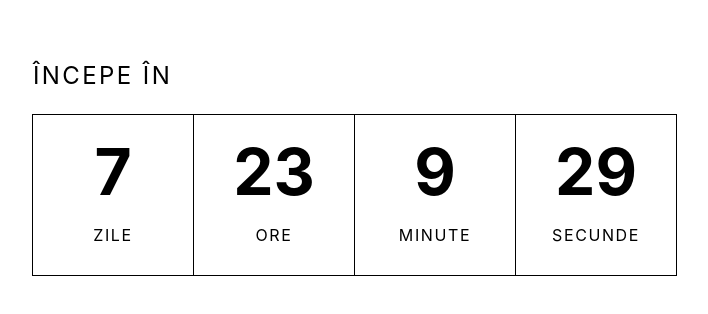
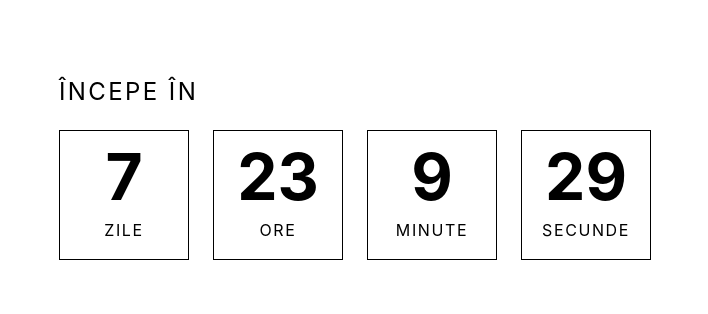
Before and after one commit to dalandcap/countdown, a React (Create React App) app: page / in a window 1280 px wide. Shown: the part 244-558 px from the top of the page, without its empty margins (285-993 px from the left). Built offline with nearby package versions, Linux system fonts and the light colour scheme.

Commit message:
fix spacing between cells

```diff
--- a/src/Countdown.tsx
+++ b/src/Countdown.tsx
@@ -11,9 +11,11 @@ const CellsContainer = styled.div`
 display: flex;
 justify-content: center;
 align-items: center;
+/* compensate from the margin-left of the fisrt cell since selecting the first child is not possible in styled-components and passing the the index to the cell wpuld be too much interference */
+margin-left: -1.5rem;
 
 .time-cell {
-  margin-left: -1px;
+  margin-left: 1.5rem;
 }
 `;
 
--- a/src/components/TimeCell/TimeCell.tsx
+++ b/src/components/TimeCell/TimeCell.tsx
@@ -2,8 +2,8 @@ import React, { FC } from 'react';
 import styled from 'styled-components';
 
 const Wrapper = styled.div`
-  width: 10rem;
-  height: 10rem;
+  width: 8rem;
+  height: 8rem;
   border: 1px solid black;
   display: flex;
   flex-direction: column;
```
